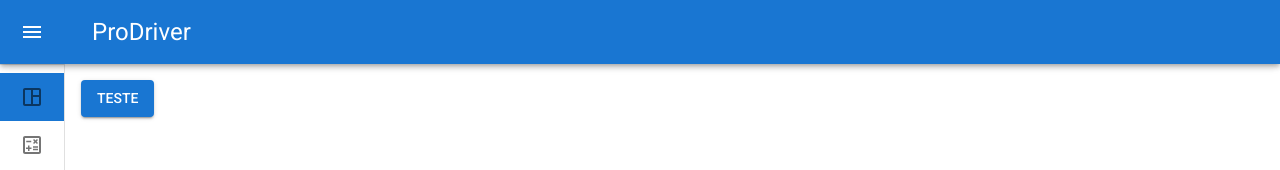
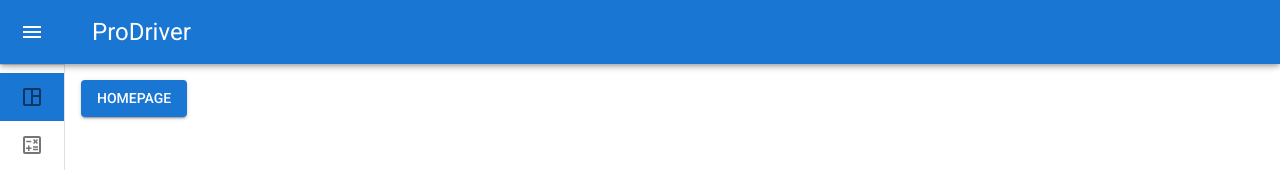
Before and after one commit to GMalvestiti/projeto_picolotec, a Next.js app: page /dashboard in a window 1280 px wide. Shown: the top 170 px of the page. Built offline with nearby package versions, Linux system fonts and the light colour scheme.

Commit message:
fix/links
Signed-off-by: GMalvestiti <gustavo.smalvestiti@gmail.com>

```diff
--- a/src/app/dashboard/(overview)/page.tsx
+++ b/src/app/dashboard/(overview)/page.tsx
@@ -1,9 +1,11 @@
+import Link from 'next/link';
+
 import Button from '@mui/material/Button';
 
 export default function Page() {
   return (
-    <Button variant="contained" href="/">
-      Teste
+    <Button variant="contained" href="/" LinkComponent={Link}>
+      Homepage
     </Button>
   );
 }
--- a/src/app/dashboard/layout.tsx
+++ b/src/app/dashboard/layout.tsx
@@ -1,6 +1,6 @@
-import SideNavManager from "@/app/components/dashboard/sidenav/sidenav-manager";
-import { Toolbar } from "@mui/material";
-import Box from "@mui/material/Box";
+import SideNavManager from '@/app/components/dashboard/sidenav/sidenav-manager';
+import { Toolbar } from '@mui/material';
+import Box from '@mui/material/Box';
 
 export default function Layout({
   children,
--- a/src/app/page.tsx
+++ b/src/app/page.tsx
@@ -1,8 +1,10 @@
+import Link from 'next/link';
+
 import Button from '@mui/material/Button';
 
 export default function Home() {
   return (
-    <Button variant="contained" href="/dashboard">
+    <Button variant="contained" href="/dashboard" LinkComponent={Link}>
       Hello world
     </Button>
   );
```
